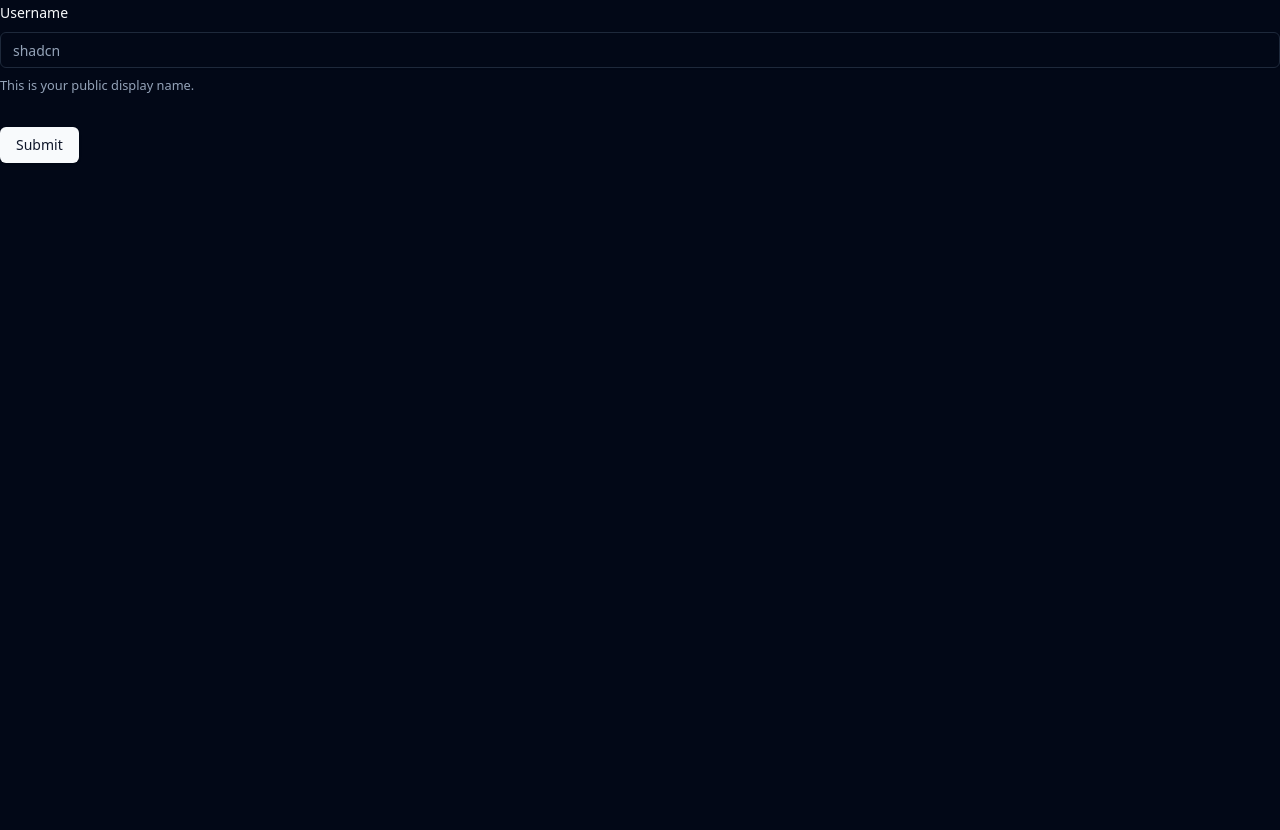
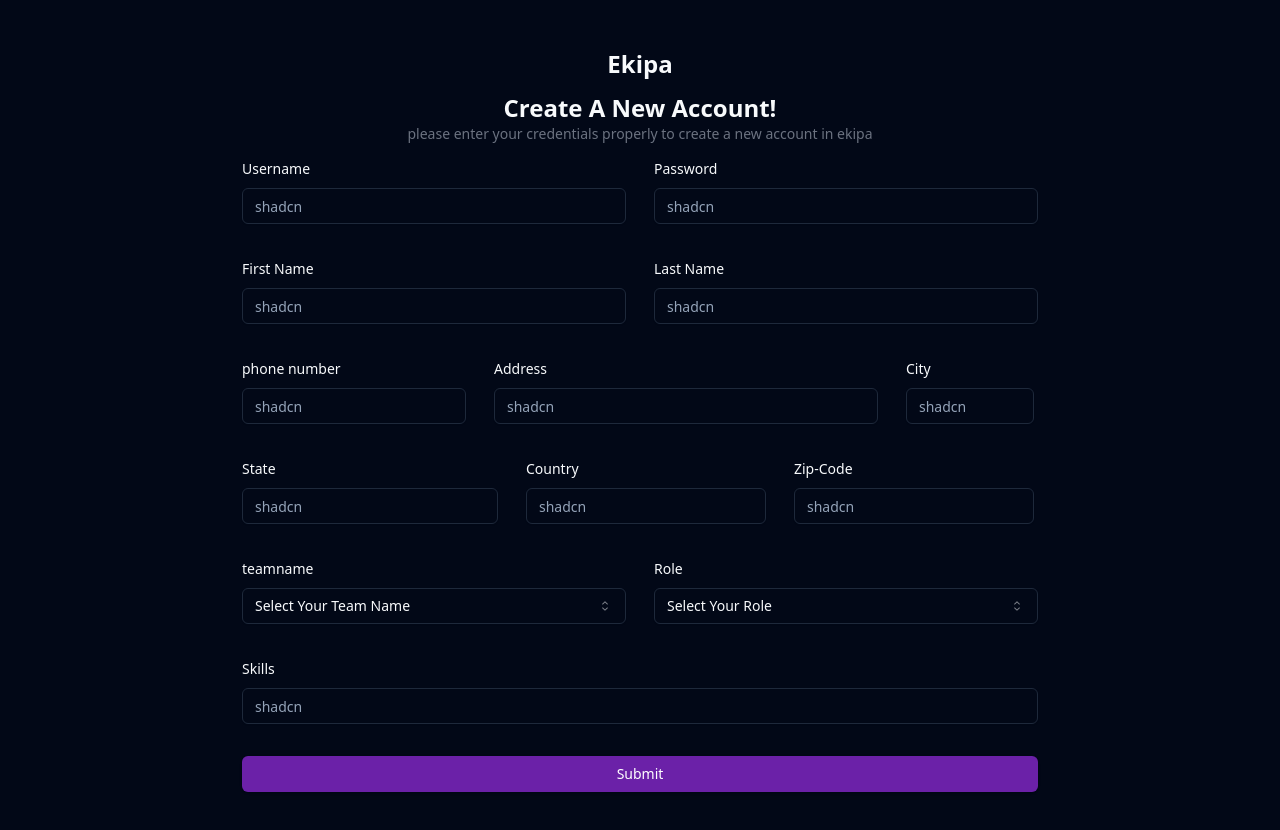
Before and after one commit to suryan-s/Ekipa, a React (Vite) app in the folder frontend/: page /register in a window 1280 px wide. Shown: the top 830 px of the page. Before the commit the page ends 800 px from the top, so only its background shows below. Built offline with nearby package versions, Linux system fonts and the light colour scheme.

Commit message:
register

```diff
--- a/frontend/src/pages/Register.tsx
+++ b/frontend/src/pages/Register.tsx
@@ -7,7 +7,7 @@ import * as z from "zod";
 import {
   Form,
   FormControl,
-  FormDescription,
+  // FormDescription,
   FormField,
   FormItem,
   FormLabel,
@@ -16,10 +16,57 @@ import {
 import { useForm } from "react-hook-form";
 import { zodResolver } from "@hookform/resolvers/zod";
 import { Input } from "@/components/ui/input";
+import {
+  Select,
+  SelectContent,
+  SelectItem,
+  SelectTrigger,
+  SelectValue,
+} from "@/components/ui/select";
+
 const formSchema = z.object({
   username: z.string().min(2, {
     message: "Username must be at least 2 characters.",
   }),
+  password: z.string().min(2, {
+    message: "Username must be at least 2 characters.",
+  }),
+  firstname: z.string().min(2, {
+    message: "Username must be at least 2 characters.",
+  }),
+  lastname: z.string().min(1, {
+    message: "Username must be at least 2 characters.",
+  }),
+  phonenumber: z.string().min(2, {
+    message: "Username must be at least 2 characters.",
+  }),
+  address: z.string().min(2, {
+    message: "Username must be at least 2 characters.",
+  }),
+  zipcode: z.string().min(2, {
+    message: "Username must be at least 2 characters.",
+  }),
+  city: z.string().min(2, {
+    message: "Username must be at least 2 characters.",
+  }),
+  state: z.string().min(2, {
+    message: "Username must be at least 2 characters.",
+  }),
+  country: z.string().min(2, {
+    message: "Username must be at least 2 characters.",
+  }),
+  teamname: z
+    .string({
+      required_error: "please select a team name.",
+    }),
+  role: z
+    .string({
+      required_error: "please select a role.",
+    }),
+  skills: z.string().min(2, {
+    message: "Username must be at least 2 characters.",
+  }),
+
 });
 
 const Register = () => {
@@ -38,11 +85,27 @@ const Register = () => {
     defaultValues: {
       username: "",
     },
+    // password: z.string().min(8, {
+    //   message: "Username must be at least 8 characters.",
+    // }),
   });
 
   return (
+    <div className="flex flex-col items-center h-screen gap-3 my-12 ">
+      <div className="text-2xl font-black ">Ekipa</div>
+      <div className="flex flex-col items-center">
+        <div className="font-bold text-2xl">Create A New Account!</div>
+        <div className="text-gray-500 text-sm">
+          please enter your credentials properly to create a new account in
+          ekipa
+        </div>
+      </div>
       <Form {...form}>
-      <form onSubmit={form.handleSubmit(handleRegister)} className="space-y-8">
+        <form
+          onSubmit={form.handleSubmit(handleRegister)}
+          className="space-y-8"
+        >
+          <div className="flex flex-row gap-7">
             <FormField
               control={form.control}
               name="username"
@@ -50,18 +113,252 @@ const Register = () => {
                 <FormItem>
                   <FormLabel>Username</FormLabel>
                   <FormControl>
-                <Input placeholder="shadcn" {...field} />
+                    <Input
+                      placeholder="shadcn"
+                      className="w-56 sm:w-96"
+                      {...field}
+                    />
                   </FormControl>
-              <FormDescription>
-                This is your public display name.
-              </FormDescription>
                   <FormMessage />
                 </FormItem>
               )}
             />
-        <Button type="submit">Submit</Button>
+            <FormField
+              control={form.control}
+              name="password"
+              render={({ field }) => (
+                <FormItem>
+                  <FormLabel>Password</FormLabel>
+                  <FormControl>
+                    <Input
+                      placeholder="shadcn"
+                      className="w-56 sm:w-96"
+                      {...field}
+                    />
+                  </FormControl>
+                  <FormMessage />
+                </FormItem>
+              )}
+            />
+          </div>
+          <div className="flex flex-row gap-7">
+            <FormField
+              control={form.control}
+              name="firstname"
+              render={({ field }) => (
+                <FormItem>
+                  <FormLabel>First Name</FormLabel>
+                  <FormControl>
+                    <Input
+                      placeholder="shadcn"
+                      className="w-56 sm:w-96"
+                      {...field}
+                    />
+                  </FormControl>
+                  <FormMessage />
+                </FormItem>
+              )}
+            />
+            <FormField
+              control={form.control}
+              name="lastname"
+              render={({ field }) => (
+                <FormItem>
+                  <FormLabel>Last Name</FormLabel>
+                  <FormControl>
+                    <Input
+                      placeholder="shadcn"
+                      className="w-56 sm:w-96"
+                      {...field}
+                    />
+                  </FormControl>
+                  <FormMessage />
+                </FormItem>
+              )}
+            />
+          </div>
+          <div className="flex flex-row gap-7">
+            <FormField
+              control={form.control}
+              name="phonenumber"
+              render={({ field }) => (
+                <FormItem>
+                  <FormLabel>phone number</FormLabel>
+                  <FormControl>
+                    <Input
+                      placeholder="shadcn"
+                      className="w-56 sm:w-50"
+                      {...field}
+                    />
+                  </FormControl>
+                  <FormMessage />
+                </FormItem>
+              )}
+            />
+            <FormField
+              control={form.control}
+              name="address"
+              render={({ field }) => (
+                <FormItem>
+                  <FormLabel>Address</FormLabel>
+                  <FormControl>
+                    <Input
+                      placeholder="shadcn"
+                      className="w-56 sm:w-96"
+                      {...field}
+                    />
+                  </FormControl>
+                  <FormMessage />
+                </FormItem>
+              )}
+            />
+            <FormField
+              control={form.control}
+              name="city"
+              render={({ field }) => (
+                <FormItem>
+                  <FormLabel>City</FormLabel>
+                  <FormControl>
+                    <Input
+                      placeholder="shadcn"
+                      className="w-56 sm:w-32"
+                      {...field}
+                    />
+                  </FormControl>
+                  <FormMessage />
+                </FormItem>
+              )}
+            />
+          </div>
+          <div className="flex flex-row gap-7">
+            <FormField
+              control={form.control}
+              name="state"
+              render={({ field }) => (
+                <FormItem>
+                  <FormLabel>State</FormLabel>
+                  <FormControl>
+                    <Input
+                      placeholder="shadcn"
+                      className="w-56 sm:w-64"
+                      {...field}
+                    />
+                  </FormControl>
+                  <FormMessage />
+                </FormItem>
+              )}
+            />
+            <FormField
+              control={form.control}
+              name="country"
+              render={({ field }) => (
+                <FormItem>
+                  <FormLabel>Country</FormLabel>
+                  <FormControl>
+                    <Input
+                      placeholder="shadcn"
+                      className="w-56 sm:w-60"
+                      {...field}
+                    />
+                  </FormControl>
+                  <FormMessage />
+                </FormItem>
+              )}
+            />
+            <FormField
+              control={form.control}
+              name="zipcode"
+              render={({ field }) => (
+                <FormItem>
+                  <FormLabel>Zip-Code</FormLabel>
+                  <FormControl>
+                    <Input
+                      placeholder="shadcn"
+                      className="w-56 sm:w-60"
+                      {...field}
+                    />
+                  </FormControl>
+                  <FormMessage />
+                </FormItem>
+              )}
+            />
+          </div>
+          <div className="flex flex-row gap-7">
+         <div className="w-56 sm:w-96">
+          <FormField
+          control={form.control}
+          name="teamname"
+          render={({ field }) => (
+            <FormItem>
+              <FormLabel>teamname</FormLabel>
+              <Select onValueChange={field.onChange} defaultValue={field.value} >
+                <FormControl>
+                  <SelectTrigger>
+                    <SelectValue placeholder="Select Your Team Name"/>
+                  </SelectTrigger>
+                </FormControl>
+                <SelectContent>
+                  <SelectItem value="m@example.com">Unsigned</SelectItem>
+                  <SelectItem value="m@google.com">m@google.com</SelectItem>
+                  <SelectItem value="m@support.com">m@support.com</SelectItem>
+                </SelectContent>
+              </Select>
+              <FormMessage />
+            </FormItem>
+          )}
+        /></div>
+        <div className="w-56 sm:w-96">
+            <FormField
+          control={form.control}
+          name="role"
+          render={({ field }) => (
+            <FormItem>
+              <FormLabel>Role</FormLabel>
+              <Select onValueChange={field.onChange} defaultValue={field.value}>
+                <FormControl>
+                  <SelectTrigger>
+                    <SelectValue placeholder="Select Your Role" />
+                  </SelectTrigger>
+                </FormControl>
+                <SelectContent>
+                  <SelectItem value="3">Team Member</SelectItem>
+                  <SelectItem value="2">Team Lead</SelectItem>
+                  <SelectItem value="1">Manager</SelectItem>
+                </SelectContent>
+              </Select>
+              <FormMessage />
+            </FormItem>
+          )}
+        /></div>
+            </div>
+          <div className="w-56 sm:w-full">
+            <FormField
+              control={form.control}
+              name="skills"
+              render={({ field }) => (
+                <FormItem>
+                  <FormLabel>Skills</FormLabel>
+                  <FormControl>
+                    <Input
+                      placeholder="shadcn"
+                      className="w-56 sm:w-full"
+                      {...field}
+                    />
+                  </FormControl>
+                  <FormMessage />
+                </FormItem>
+              )}
+            />
+          </div>
+          <Button
+            type="submit"
+            className="w-56 sm:w-full bg-purple-800 text-white"
+          >
+            Submit
+          </Button>
         </form>
       </Form>
+    </div>
   );
 };
 
```
Lines whose indentation alone changed are shown as unchanged.
